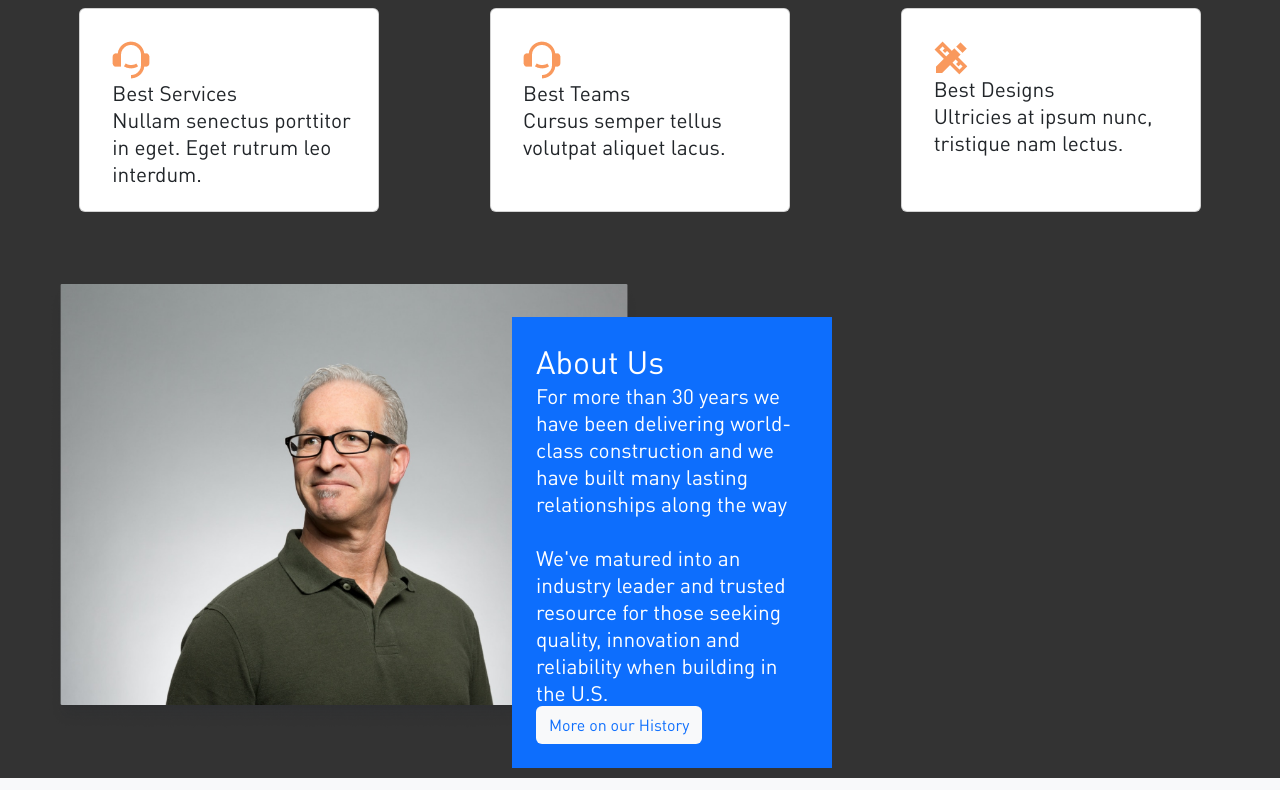
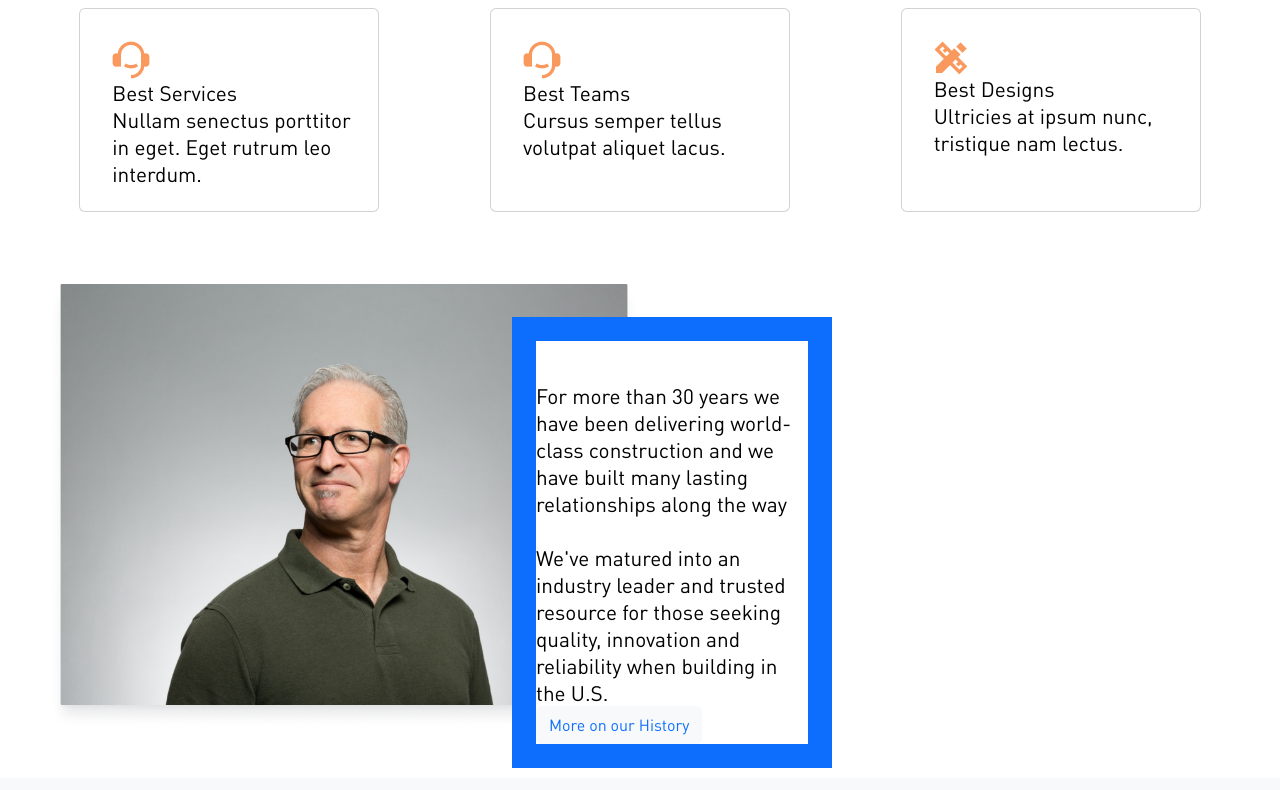
Before and after one commit to Dhrubajyoti-Pramanick/steps2023, a website built with webpack: page src/index.html in a window 1280 px wide. Shown: the part 740-1530 px from the top of the page. Built offline with nearby package versions, Linux system fonts and the light colour scheme.

Commit message:
2nd commit

```diff
--- a/src/scss/app.scss
+++ b/src/scss/app.scss
@@ -29,8 +29,10 @@
 * {
   margin: 0;
   padding: 0;
+  color: black;
   box-sizing: border-box;
   font-family: "Work Sans", sans-serif;
+  background-color: white;
 }
 
 .bg-image {
@@ -56,8 +58,7 @@
   justify-content: space-around;
 }
 
-.happy-clients-logo,
-.awards-win-logo {
+.happy-clients-logo, .awards-win-logo {
   position: absolute;
   left: 70%;
   bottom: 70%;
```
